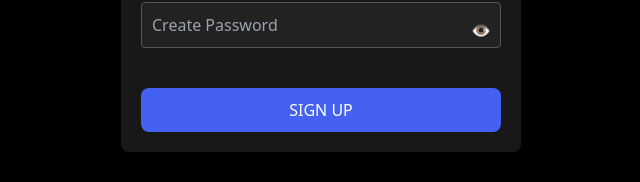
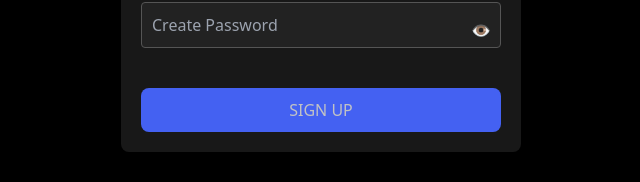
Before and after one commit to anil-52026/ReachInbox-Assignment, a React (Vite) app: page /signup in a window 1280 px wide. Shown: the part 467-649 px from the top of the page, without its empty margins (319-959 px from the left). Built offline with nearby package versions, Linux system fonts and the light colour scheme.

Commit message:
Update SignUp.tsx

```diff
--- a/src/pages/SignUp.tsx
+++ b/src/pages/SignUp.tsx
@@ -1,11 +1,15 @@
 import React, { useEffect, useState } from 'react';
+ // Import useNavigate
+import { Link, useNavigate } from "react-router-dom";
 
 function SignUp() {
+  const Navigate = useNavigate()
   const [firstName, setFirstName] = useState<string>('');
   const [lastName, setLastName] = useState<string>('');
   const [email, setEmail] = useState<string>('');
   const [password, setPassword] = useState<string>('');
   const [showPassword, setShowPassword] = useState<boolean>(false);
+  const navigate = useNavigate(); // Initialize useNavigate
 
   useEffect(() => {
     document.body.style.backgroundColor = '#000';
@@ -20,6 +24,7 @@ function SignUp() {
     console.log('Last Name:', lastName);
     console.log('Email:', email);
     console.log('Password:', password);
+    navigate('/login'); // Navigate to the login page
   };
 
   return (
@@ -80,7 +85,11 @@ function SignUp() {
               </span>
             </div>
           </div>
-          <button type="submit" style={styles.signUpButton}>SIGN UP</button>
+          <button type="submit" style={styles.signUpButton}>
+              <Link to="login" className="text-[#C1C2C5]">
+                SIGN UP
+              </Link>
+          </button>
         </form>
       </div>
     </div>
```
